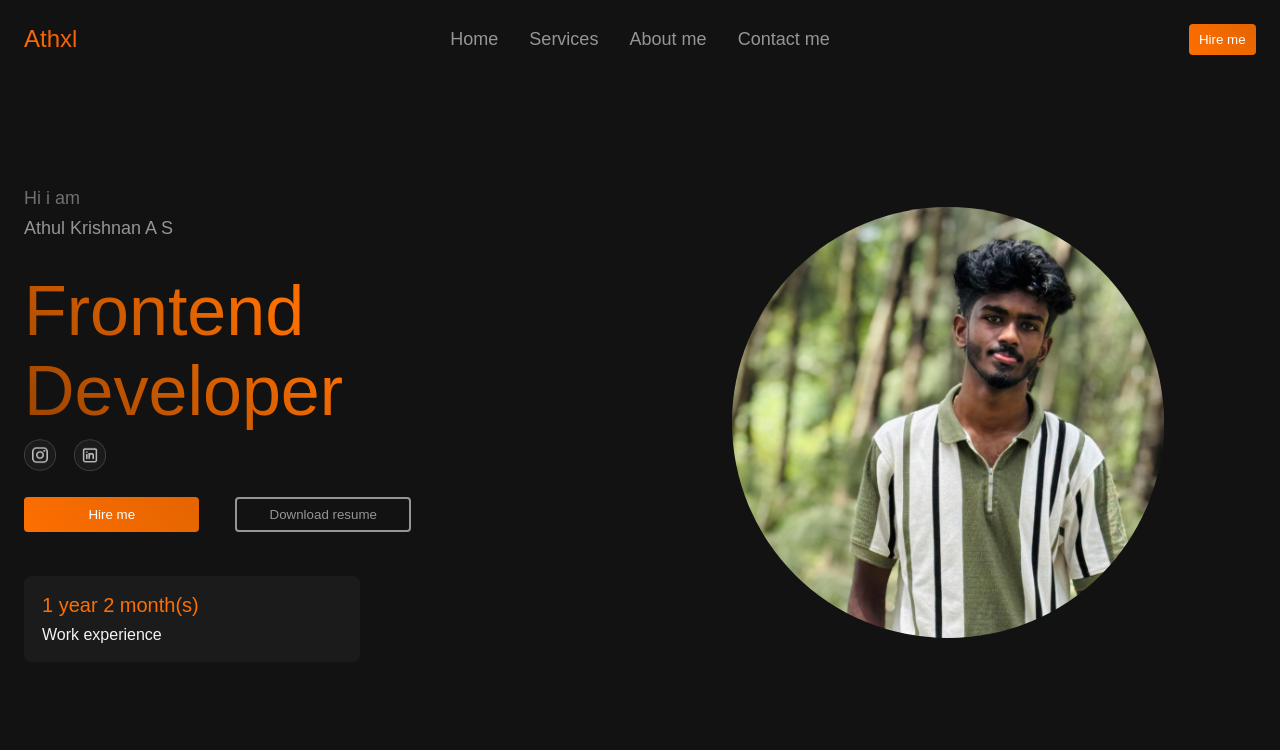
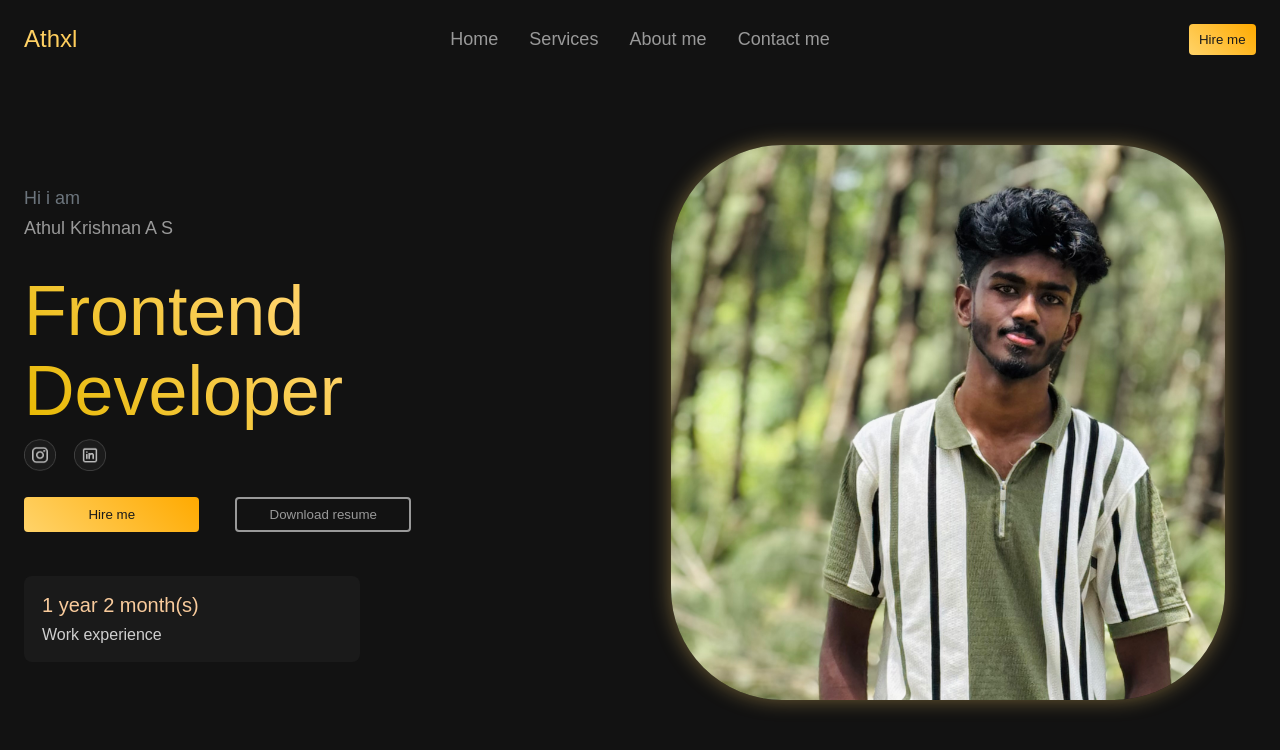
Before and after one commit to IG-4Nzy/Athul-Krishnan-AS-Portfolio, a React (Vite) app: page / in a window 1280 px wide. Shown: the top 750 px of the page. Built offline with nearby package versions, Linux system fonts and the light colour scheme; the HTML template or start-up script is replaced by a standard one.

Commit message:
first page

```diff
--- a/src/components/CustomDrawer/index.tsx
+++ b/src/components/CustomDrawer/index.tsx
@@ -17,6 +17,28 @@ export function CustomDrawer({
   disableScrollLocking,
   detent = "full-height",
 }: PropType) {
+  const styles = {
+    container: {
+      backgroundColor: "#1a1a1a",
+      borderTopLeftRadius: "20px",
+      borderTopRightRadius: "20px",
+      color: "#f8f9fa",
+      boxShadow: "0 -5px 20px rgba(0, 0, 0, 0.6)",
+      paddingBlock: "1.5rem",
+      display:"flex",
+      justifyContent:"center",
+      maxWidth:"100vw"
+    },
+    content: {
+      color: "#f8f9fa",
+      fontSize: "1rem",
+    },
+    backdrop: {
+      backgroundColor: "rgba(0, 0, 0, 0.5)",
+      backdropFilter: "blur(3px)",
+    },
+  };
+
   return (
     <Sheet
       isOpen={isOpen}
@@ -25,11 +47,11 @@ export function CustomDrawer({
       disableDrag={disableDrag}
       disableScrollLocking={disableScrollLocking}
     >
-      <Sheet.Container>
-        <Sheet.Header />
-        <Sheet.Content>{children}</Sheet.Content>
+      <Sheet.Container style={styles.container}>
+        <Sheet.Header  />
+        <Sheet.Content style={styles.content}>{children}</Sheet.Content>
       </Sheet.Container>
-      <Sheet.Backdrop onTap={() => setOpen(false)} />
+      <Sheet.Backdrop style={styles.backdrop} onTap={() => setOpen(false)} />
     </Sheet>
   );
 }
--- a/src/index.css
+++ b/src/index.css
@@ -1,3 +1,17 @@
 :root {
   font-size: 18px;
+
+  --background: #121212;
+  --primary: #f8f9fa;
+  --secondary: #cfcfcf;
+
+  --highlight-1: #999999;
+  --highlight-2: #6c757d;
+  --highlight-3: #1a1a1a;
+  --highlight-4: #959595;
+
+  --accent-1: #ffd369;
+  --accent-2: #ffaa00;
+  --accent-3: #e6b800;
+  --accent-4: #f9cb9c;
 }
--- a/src/pages/Home/Header/Navbar/index.module.scss
+++ b/src/pages/Home/Header/Navbar/index.module.scss
@@ -9,7 +9,12 @@
     padding-bottom: 1rem;
   }
   &-label {
-    color: #959595;
+    color: var(--highlight-1);
     font-family: sans-serif;
+    transition: color ease-in 200ms;
+    cursor: pointer;
+    &:hover{
+      color: var(--accent-1);
+    }
   }
 }
--- a/src/pages/Home/Header/index.module.scss
+++ b/src/pages/Home/Header/index.module.scss
@@ -4,7 +4,7 @@
   place-items: center;
   &-logo {
     flex: 1;
-    background: linear-gradient(45deg, #fa6e00, #e60026);
+    background: linear-gradient(45deg, var(--accent-1), var(--accent-2));
     background-clip: text;
     -webkit-text-fill-color: transparent;
     font-family: sans-serif;
@@ -37,13 +37,18 @@
     justify-content: end;
 
     &--btn {
-      background: linear-gradient(45deg, #fd6f00, #e46400);
+      background: linear-gradient(45deg, var(--accent-1), var(--accent-2));
       padding: 8px;
       outline: none;
       border: none;
       border-radius: 4px;
       width: 3.75rem;
-      color: #fff;
+      color: var(--highlight-3);
+      cursor: pointer;
+      transition: all ease-in 200ms;
+      &:hover {
+        scale: 1.2;
+      }
     }
   }
 }
--- a/src/pages/Home/Header/index.tsx
+++ b/src/pages/Home/Header/index.tsx
@@ -17,7 +17,7 @@ const Header = ({ handleNavLinkClick }: PropType) => {
   return (
     <header className={styles["header"]}>
       <span className={styles["header__menuIcon"]}>
-        <MenuIcon color="#959595" size={22} onClick={() => setOpen(true)} />
+        <MenuIcon color="var(--highlight-4)" size={22} onClick={() => setOpen(true)} />
         <CustomDrawer
           children={
             <>
--- a/src/pages/Home/Hero/index.module.scss
+++ b/src/pages/Home/Hero/index.module.scss
@@ -10,15 +10,20 @@
     justify-content: center;
 
     &-iam {
-      color: #707070;
+      color: var(--highlight-2);
     }
     &-name {
       margin-top: 0.05rem;
-      color: #959595;
+      color: var(--highlight-1);
     }
     &-designation {
       margin-top: 24px;
-      background: linear-gradient(45deg, #984300, #fd6f00, #ca5900);
+      background: linear-gradient(
+        45deg,
+        var(--accent-3),
+        var(--accent-1),
+        var(--accent-2)
+      );
       background-clip: text;
       -webkit-text-fill-color: transparent;
       font-family: sans-serif;
@@ -36,30 +41,78 @@
       gap: 2rem;
       margin-top: 1rem;
       &--hireme {
-        background: linear-gradient(45deg, #fd6f00, #e46400);
+        background: linear-gradient(45deg, var(--accent-1), var(--accent-2));
         padding: 8px;
         outline: none;
         border: none;
         border-radius: 4px;
         width: 9.75rem;
-        color: #fff;
+        color: var(--highlight-3);
         cursor: pointer;
+          transition: all ease-in 200ms;
+        &:hover{
+           scale: 1.2;
+        }
       }
       &--download {
+        position: relative;
         background: transparent;
         padding: 8px;
-        border: 2px solid #959595;
+        border: 2px solid var(--highlight-1);
         border-radius: 4px;
         width: 9.75rem;
-        color: #959595;
+        color: var(--highlight-1);
         cursor: pointer;
+        overflow: hidden;
+        z-index: 0;
+        transition: all ease-in 200ms;
+        &:hover{
+           scale: 1.2;
+        }
+
+        &::before {
+          content: "";
+          position: absolute;
+          inset: 0;
+          border-radius: 4px;
+          padding: 2px; /* matches your border width */
+          background: linear-gradient(
+            270deg,
+            var(--accent-1),
+            var(--highlight-1),
+            var(--accent-1)
+          );
+          background-size: 600% 600%;
+          animation: borderMove 2s linear infinite;
+          -webkit-mask: linear-gradient(#000 0 0) content-box,
+            linear-gradient(#000 0 0);
+          -webkit-mask-composite: destination-out;
+          mask-composite: exclude;
+          z-index: -1;
+          opacity: 0;
+          transition: opacity 0.3s ease;
+        }
+
+        &:hover::before {
+          opacity: 1;
+
+        }
+      }
+
+      @keyframes borderMove {
+        0% {
+          background-position: 0% 50%;
+        }
+        100% {
+          background-position: 100% 50%;
+        }
       }
     }
     &-stats {
       display: flex;
       border-radius: 8px;
       padding: 1rem;
-      background-color: #1b1b1b;
+      background-color: var(--highlight-3);
       margin-top: 2rem;
       max-width: 300px;
       &--stat {
@@ -67,11 +120,11 @@
         flex-direction: column;
         gap: 0.5rem;
         &--value {
-          color: #fd6f00;
+          color: var(--accent-4);
           font-size: 20px;
         }
         &--label {
-          color: #f5f2f2;
+          color: var((--secondary));
           font-size: 16px;
         }
       }
@@ -84,7 +137,7 @@
     place-items: center;
     &-container {
       border-radius: 50%;
-      width: 70%;
+      width: 90%;
       height: auto;
       aspect-ratio: 1/1;
     }
@@ -93,7 +146,8 @@
       height: 100%;
       object-fit: cover;
       overflow: hidden;
-      border-radius: 50%;
+      border-radius: 20%;
+      box-shadow: 0 0 20px rgba(255, 211, 105, 0.4);
     }
   }
 
--- a/src/pages/Home/index.module.scss
+++ b/src/pages/Home/index.module.scss
@@ -2,6 +2,6 @@
   display: flex;
   flex-direction: column;
   padding: 1.333rem;
-  background-color: #121212;
+  background-color: var(--background);
   min-height: 100vh;
 }
```
